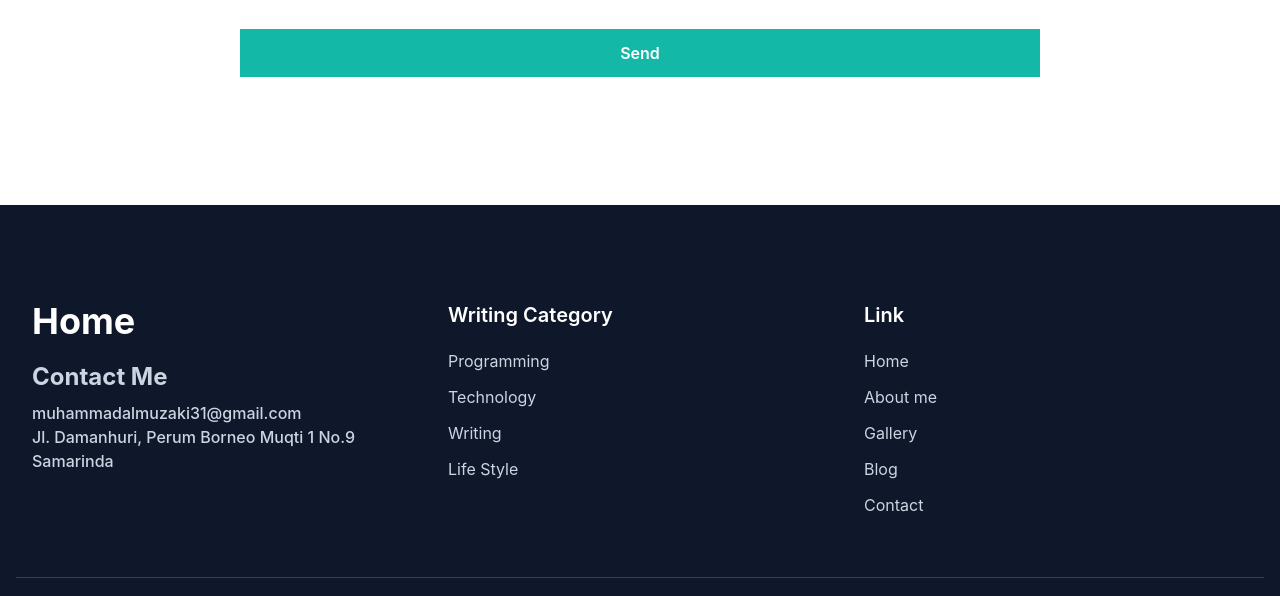
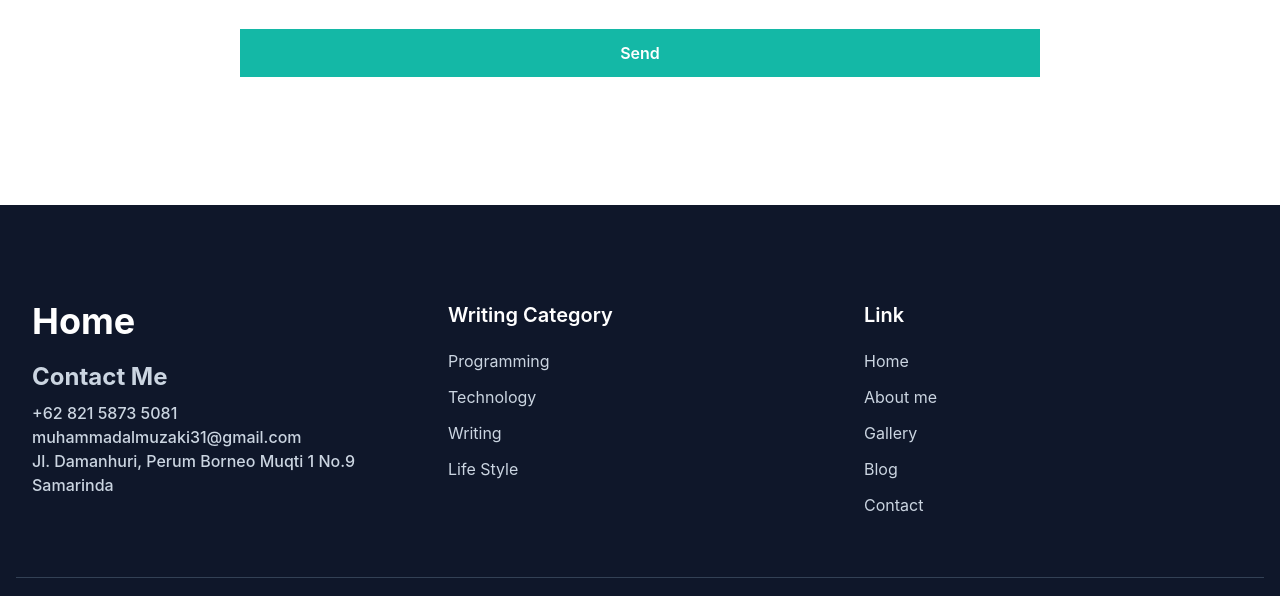
Before and after one commit to Almuzaky/portfolio.me, a website: page index.html in a window 1280 px wide. Shown: the part 4199-4795 px from the top of the page. Drawn offline with Linux system fonts and the light colour scheme.

Commit message:
Update index.html

```diff
--- a/index.html
+++ b/index.html
@@ -275,6 +275,7 @@
           <div class="w-full px-4 mb-12 text-slate-300 font-medium md:w-1/3">
             <h2 class="font-bold text-4xl text-white mb-5">Home</h2>
             <h3 class="font-bold text-2xl mb-2">Contact Me</h3>
+            <p>+62 821 5873 5081
             <p>muhammadalmuzaki31@gmail.com</p>
             <p>Jl. Damanhuri, Perum Borneo Muqti 1 No.9</p>
             <p>Samarinda</p>
```
